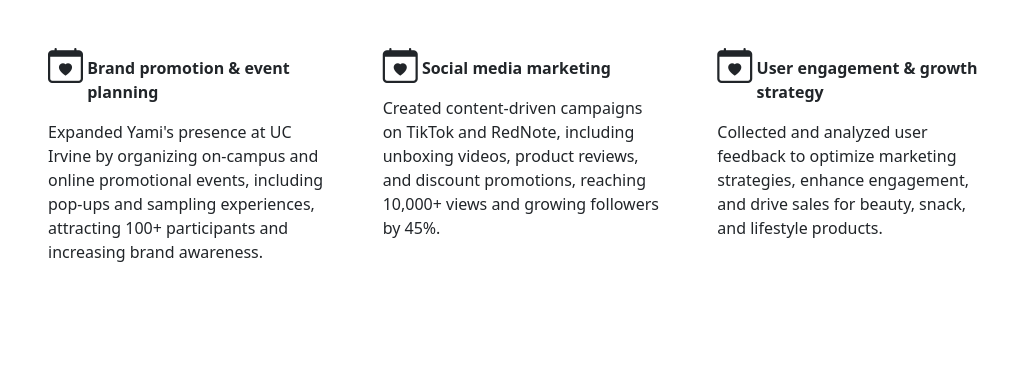
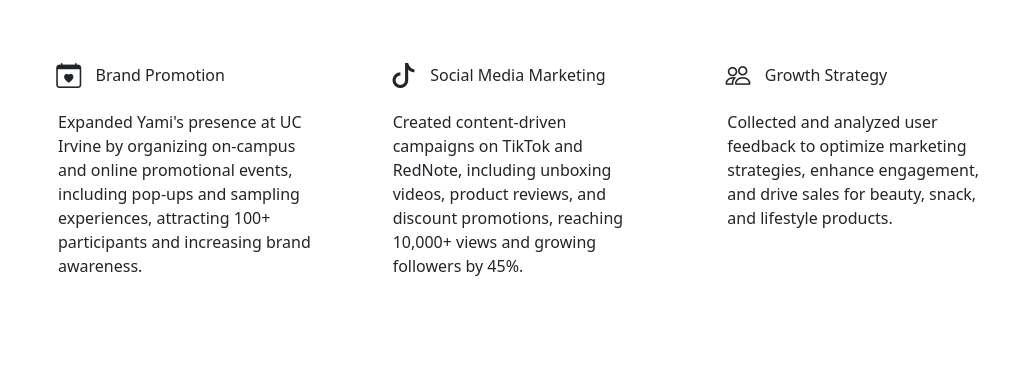
Before and after one commit to anagaomy/anagao, a website: page index.html in a window 1280 px wide. Shown: the part 2090-2460 px from the top of the page, without its empty margins (118-1127 px from the left). Drawn offline with nearby package versions, Linux system fonts and the light colour scheme; a web font is replaced by a local one.

Commit message:
rewrite work experience in javascript

```diff
--- a/index.html
+++ b/index.html
@@ -142,7 +142,7 @@
                 </div>
 
                 <div class="row row-cols-3 yami-description-container">
-                    <div class="col">
+                    <!-- <div class="col">
                         <div class="card h-100" style="background-color: rgba(255, 255, 255, 0.5); border-width: 0; border-radius: 20px" data-aos="fade-up" data-aos-duration="1000">
                             <div class="card-body">
                                 <div class="row g-0" style="text-align: left;">
@@ -192,7 +192,7 @@
                                 </div>
                             </div>
                         </div>
-                    </div>
+                    </div> -->
 
              </section>
 
--- a/js/home.js
+++ b/js/home.js
@@ -155,43 +155,43 @@
 const yamiWorkDescription = [
   {
     icon: "bi bi-calendar-heart work-icon",
-    subtitle: "Brand promotion & event planning",
+    subtitle: "Brand Promotion",
     description: "Expanded Yami's presence at UC Irvine by organizing on-campus and online promotional events, including pop-ups and sampling experiences, attracting 100+ participants and increasing brand awareness."
   },
   {
     icon: "bi bi-tiktok work-icon",
-    subtitle: "Social media marketing",
+    subtitle: "Social Media Marketing",
     description: "Created content-driven campaigns on TikTok and RedNote, including unboxing videos, product reviews, and discount promotions, reaching 10,000+ views and growing followers by 45%."
   },
   {
     icon: "bi bi-people work-icon",
-    subtitle: "User engagement & growth strategy",
+    subtitle: "Growth Strategy",
     description: "Collected and analyzed user feedback to optimize marketing strategies, enhance engagement, and drive sales for beauty, snack, and lifestyle products."
   }
 ];
 
 
-// const yamiContainer = document.querySelector(".yami-description-container");
+const yamiContainer = document.querySelector(".yami-description-container");
 
-// yamiWorkDescription.forEach((description) => {
-//   const descriptionHTML = `
-//     <div class="col">
-//       <div class="card h-100" style="background-color: rgba(255, 255, 255, 0.5); border-width: 0; border-radius: 20px" data-aos="fade-up" data-aos-duration="1000">
-//           <div class="card-body">
-//               <div class="row g-0" style="text-align: left;">
-//                   <div class="col-md-1 d-flex">
-//                       <i class="${description.icon}"></i>
-//                   </div>
-//                   <div class="col-md-11">
-//                       <div class="card-body work-msg">
-//                           <strong>${description.subtitle}</strong>
-//                       </div>
-//                   </div>
-//                   <p>${description.description}</p>
-//               </div>
-//           </div>
-//       </div>
-//     </div>
-//   `;
-//   yamiContainer.insertAdjacentHTML('beforeend', descriptionHTML);
-// });
+yamiWorkDescription.forEach((description, index) => {
+  const descriptionHTML = `
+    <div class="col">
+      <div class="card h-100" style="background-color: rgba(255, 255, 255, 0.5); border-width: 0; border-radius: 20px" data-aos="fade-up" data-aos-duration="1000" data-aos-delay="${index * 200}">
+          <div class="card-body">
+              <div class="row g-0 align-items-center" style="text-align: left; padding: 10px;">
+                  <div class="col-md-1 d-flex justify-content-center">
+                      <i class="${description.icon}" style="font-size: 25px;"></i>
+                  </div>
+                  <div class="col-md-11">
+                      <div class="card-body justify-content-center">
+                          <h6 style="margin-bottom:0;">${description.subtitle}</h6>
+                      </div>
+                  </div>
+                  <p style="margin-top: 9px;">${description.description}</p>
+              </div>
+          </div>
+      </div>
+    </div>
+  `;
+  yamiContainer.insertAdjacentHTML('beforeend', descriptionHTML);
+});
--- a/scss/style.css
+++ b/scss/style.css
@@ -2,7 +2,7 @@
     margin: auto 100px;
     padding: 60px 120px;
     font-family: "Roboto", "Noto Sans", serif;
-    transition: background-color 0.5s ease;
+    transition: background-color 0.6s ease;
 }
 
 .body {
@@ -18,7 +18,7 @@
 }
 .bg-about { background-color: #fff3f6; }
 .bg-work { background-color: #ffb4cb; }
-.bg-skills { background-color: #fff3f6; }
+.bg-skills { background-color: black; color: white; }
 .bg-projects { background-color: black; color: white; }
 .bg-involvement { background-color: #ffb4cb; }
 .bg-contacts { background-color: #ffb4cb; }
```
